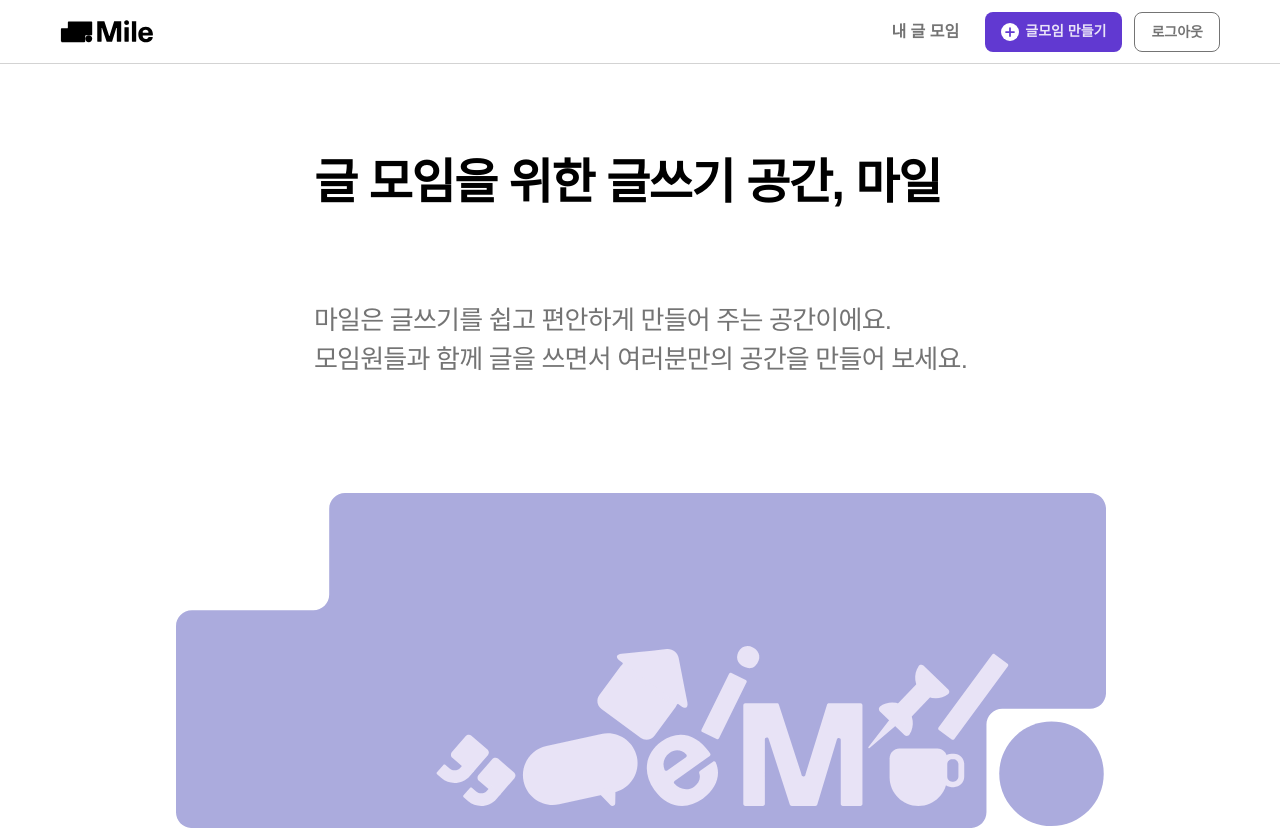
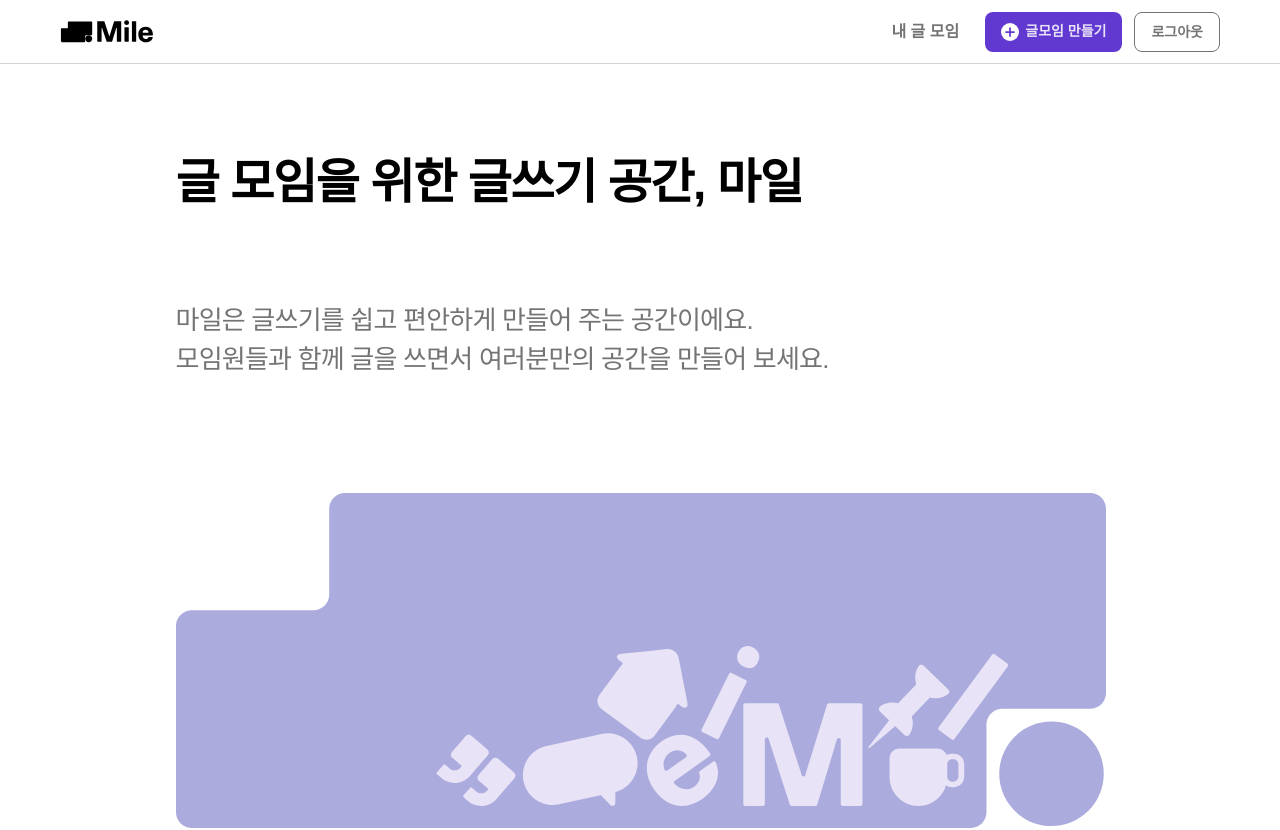
Before and after one commit to Mile-Writings/Mile-Client, a React (Vite) app: page / in a window 1280 px wide. Shown: the top 830 px of the page. Built offline with nearby package versions, Linux system fonts and the light colour scheme; no server answers; a web font is replaced by a local one; what emotion-reset would draw is missing.

Commit message:
style: 온보딩 타이틀 재배치

```diff
--- a/src/pages/main/components/OnBoarding.tsx
+++ b/src/pages/main/components/OnBoarding.tsx
@@ -6,6 +6,7 @@ import Spacing from '../../../components/commons/Spacing';
 const OnBoarding = () => {
   return (
     <OnBoardingWrapper>
+      <OnBoardingIcWithTextLayout>
         <TextLayout>
           <MainText>글 모임을 위한 글쓰기 공간, 마일</MainText>
           <SubText>
@@ -16,6 +17,7 @@ const OnBoarding = () => {
         </TextLayout>
         <Spacing marginBottom="8.86" />
         <MainOnBoardingIc />
+      </OnBoardingIcWithTextLayout>
     </OnBoardingWrapper>
   );
 };
@@ -31,6 +33,11 @@ const OnBoardingWrapper = styled.section`
   padding: 4.2rem 21.7rem 4.25rem 21.8rem;
 
   background-color: ${({ theme }) => theme.colors.white};
+`;
+
+const OnBoardingIcWithTextLayout = styled.div`
+  display: flex;
+  flex-direction: column;
 `;
 
 const TextLayout = styled.div`
```
Lines whose indentation alone changed are shown as unchanged.
